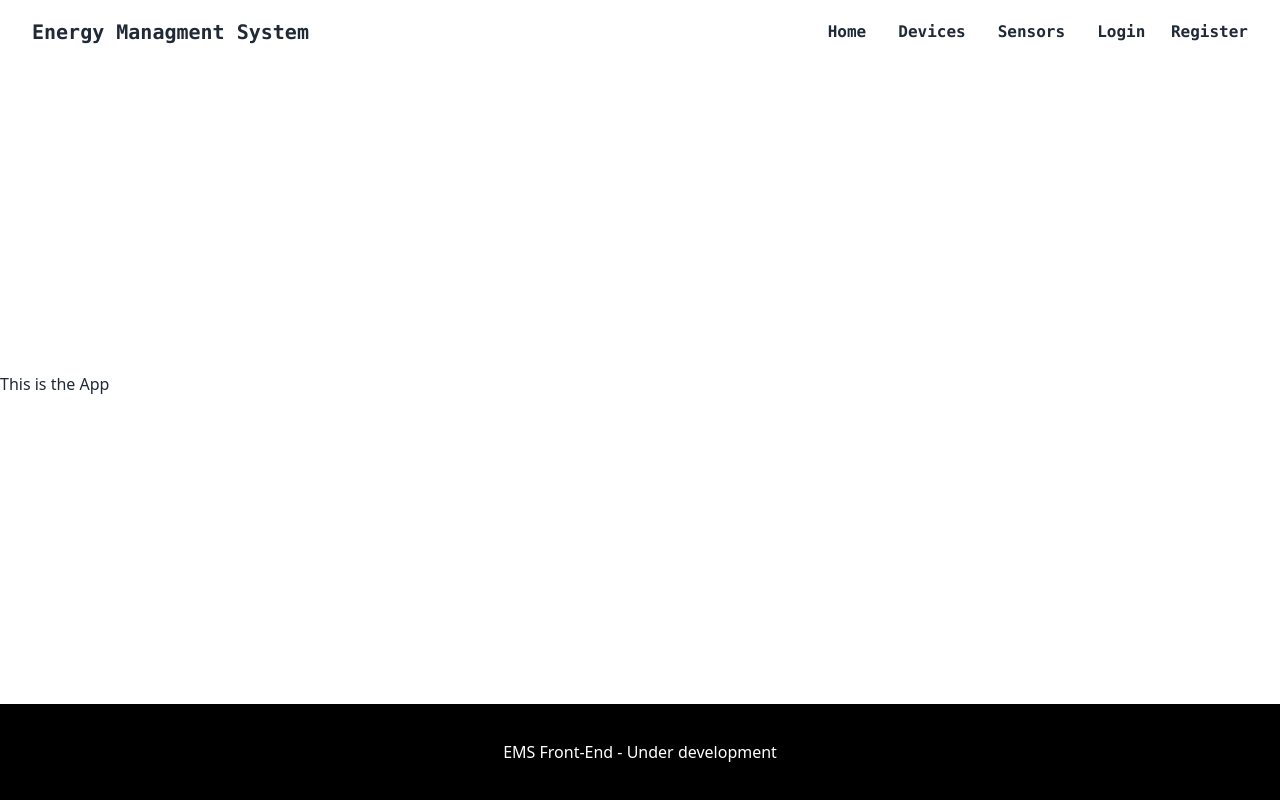
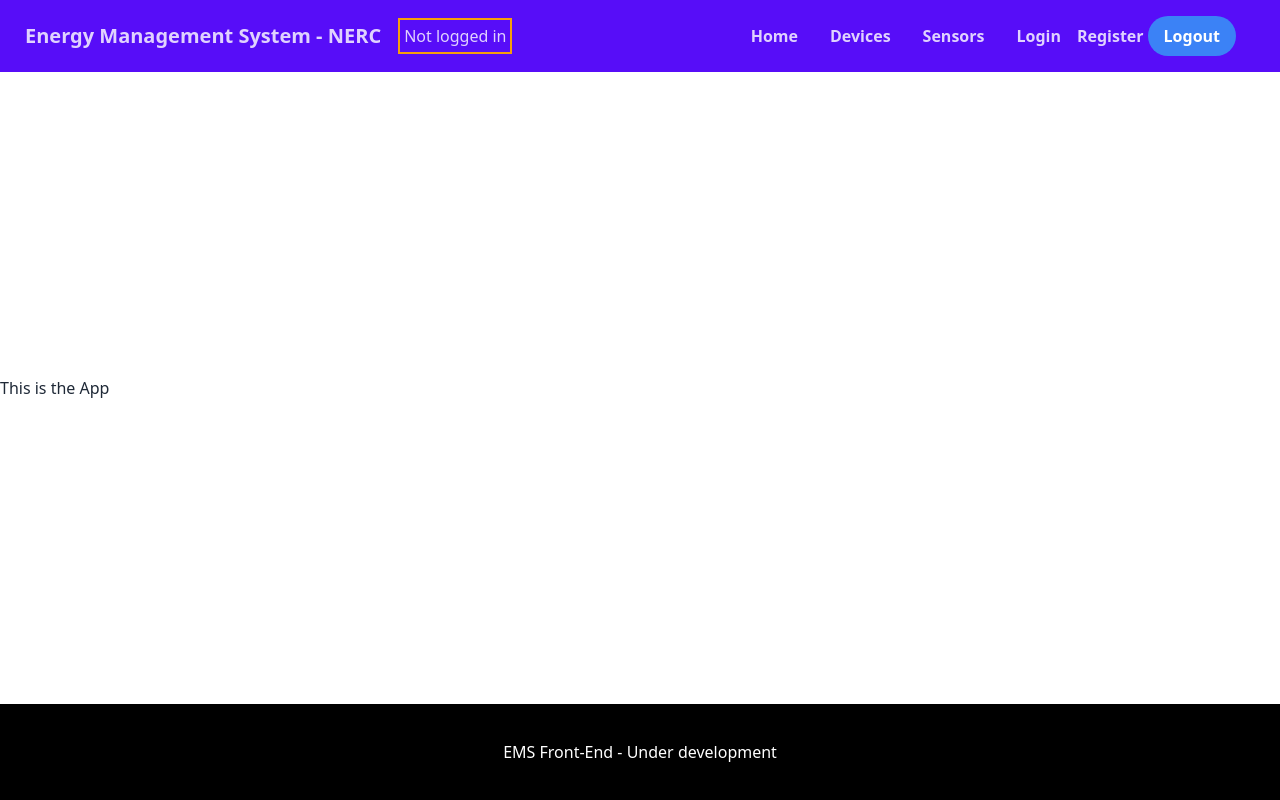
Before and after one commit to Maximilien21000/EmsAPIReact, a React (Create React App) app: page /about in a window 1280 px wide. Built offline with nearby package versions, Linux system fonts and the light colour scheme.

Commit message:
Tested Login Functionality, added styling components to login buttons and header nav links

```diff
--- a/src/App.js
+++ b/src/App.js
@@ -1,8 +1,14 @@
+import {useNavigate} from 'react-router-dom';
+
+
 function App() {
+  const navigate = useNavigate();
+  const navigateToLogin = () => {navigate('login')}
+
   return (
     <div className="App bg-zinc-500 min-h-screen flex
         flex-col justify-center items-center">
-      <button class="btn btn-primary">It works!</button>
+      <button class="btn btn-primary" onClick={navigateToLogin}>EMS-API-Portal - Login</button>
     </div>
 ); }
 export default App;
--- a/src/components/Header.jsx
+++ b/src/components/Header.jsx
@@ -1,32 +1,49 @@
-import { Link, NavLink } from "react-router-dom";
-
+import { Link, NavLink, useNavigate } from "react-router-dom";
+import useAuth from "../hooks/UseAuth";
 
 
 const Header = () => {
+  const { auth, setAuth } = useAuth();
+  let navigate = useNavigate();
+
+  const logout = () => {
+    setAuth({})
+    navigate('/login', {replace:true});
+  }
+
   return (
-    <nav className="flex justify-between relative items-center font-mono h-16">
-       <Link to="/" className="pl-8 text-xl font-bold">Energy Managment System</Link>
+    <div className="navbar bg-primary text-primary-content">
+    <div className="flex-1">
+        <Link className="btn btn-ghost normal-case text-xl" to="/">Energy Management System - NERC</Link>
+        <span className="border-2 border-amber-500 p-1">
+            {auth?.username?`Logged in as ${auth?.username} - ${auth.is_admin? 'false': 'Non Admin Account'}`:"Not logged in"}
+        </span>
+    </div>
        <div className="pr-8 font-semibold">
 
            <NavLink className={({ isActive }) =>
               isActive ? "active-link" : "p-4"
-            } to="/">Home</NavLink>
+            } to="/"> Home </NavLink>
 
            <NavLink className={({ isActive }) =>
               isActive ? "active-link" : "p-4"
-            } to="/devices">Devices</NavLink>
+            } to="/devices"> Devices </NavLink>
 
            <NavLink className={({ isActive }) =>
               isActive ? "active-link" : "p-4"
-            } to="/sensors">Sensors</NavLink>
+            } to="/sensors"> Sensors </NavLink>
 
             <NavLink className={({ isActive }) =>
-              isActive ? "active-link" : "p-4"} to='/login'>Login</NavLink>
+              isActive ? "active-link" : "p-4"} to='/login'> Login </NavLink>
 
-            <NavLink className={({ isActive }) => isActive ? "active-link" : "p=4"} to='/register'> Register</NavLink>
+            <NavLink className={({ isActive }) => isActive ? "active-link" : "p=4"} to='/register'> Register </NavLink>
 
+            <NavLink className="mx-1"><button className="bg-blue-500 hover:bg-blue-700 text-white font-bold py-2 px-4 rounded-full" onClick={logout}>
+                    Logout <span className="font-semibold"></span></button></NavLink>
+
+            </div>
        </div>
-    </nav>
+
   )
 }
 
--- /dev/null
+++ b/src/components/RequireAuthentication.jsx
@@ -0,0 +1,10 @@
+import { Navigate, Outlet } from "react-router-dom";
+import useAuth from "../hooks/useAuth";
+
+const RequireAuthentication = () => {
+  const { auth } = useAuth();
+
+  return auth?.username ? <Outlet /> : <Navigate to="/login" />;
+};
+
+export default RequireAuthentication;
--- a/src/pages/Devices.jsx
+++ b/src/pages/Devices.jsx
@@ -20,7 +20,6 @@ const Devices = () => {
 
   return (
     <Layout>
-      <h2>List of Devices</h2>
       {isPending}
           <div className='grid gid-cols-2 gap-3 lg:grid-cols-4'>
             {devices.map((item) => {
--- a/src/pages/Register.js
+++ /dev/null
@@ -1,9 +0,0 @@
-import React from 'react'
-
-const Register = () => {
-  return (
-    <div>Register</div>
-  )
-}
-
-export default Register
--- /dev/null
+++ b/src/pages/Register.jsx
@@ -0,0 +1,17 @@
+import React from 'react'
+import Layout from '../components/Layout'
+
+const Register = () => {
+  return (
+    (
+      <Layout>
+       <div className="w-2/3 shadow-xl min-h-max flex flex-col items-center justify-center">
+       <h2 className="text-xl text-primary text-center font-bold">Register</h2>
+       <p>Registration is not implemented on the client side.</p>
+      </div>
+      </Layout>
+    )
+  )
+}
+
+export default Register
--- a/src/pages/Sensors.jsx
+++ b/src/pages/Sensors.jsx
@@ -20,7 +20,6 @@ const Sensors = () => {
 
   return (
     <Layout>
-      <h2>List of Sensors</h2>
       {isPending}
           <div className='grid gid-cols-2 gap-3 lg:grid-cols-4'>
             {sensors.map((item) => {
```
